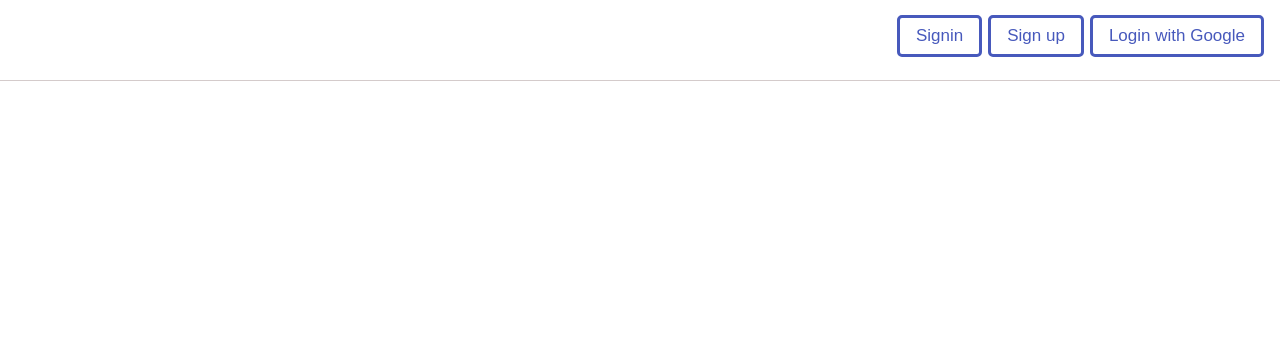
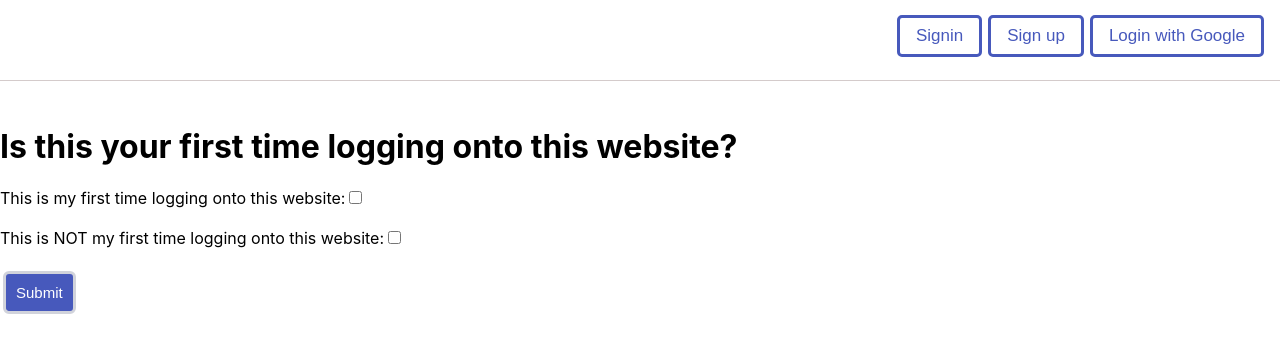
Before and after one commit to danf8/investapp-frontend, a React (Create React App) app: page /form in a window 1280 px wide. Shown: the top 352 px of the page. Built offline with nearby package versions, Linux system fonts and the light colour scheme; no server answers.

Commit message:
adds Form.js to determine if a user is new & routes to correspond with that

```diff
--- a/src/components/Main.js
+++ b/src/components/Main.js
@@ -5,10 +5,11 @@ import Show from '../pages/Show';
 import Signin from '../pages/Signin';
 import SignUp from '../pages/Signup';
 import Homepage from '../pages/Homepage';
+import Form from '../pages/Form';
 
 const Main = (props) => {
         const [stocks, setStocks] = useState(null);
-        const API_URL = "http://localhost:3002/stocks";
+        const API_URL = "http://localhost:5000/stocks";
 
         const getStocks = useCallback(async () => {
             try {
@@ -108,6 +109,7 @@ const Main = (props) => {
                     < Route path='/stocks/:id' element={ < Show stocks={stocks} updateStockComment={updateStockComment} updateOwnedStocks={updateOwnedStocks} user={props.user}/>} />
                     < Route path='/signin' element={<Signin user={props.user}/>}/>
                     < Route path='/signup' element={<SignUp/>}/>
+                    < Route path='/form' element={<Form/>}/>
                 </Routes>
             </main>
         );
--- /dev/null
+++ b/src/pages/Form.js
@@ -0,0 +1,44 @@
+import { useState } from 'react';
+
+const Form = (props) => {
+    const [newUser, setNewUser] = useState(false);
+    const [notNewUser, setNotNewUser] = useState(false);
+
+    const handleNewUserChange = (event) => {
+        setNewUser(event.target.checked);
+      };
+
+    const handleNotNewUserChange = (event) => {
+        setNotNewUser(event.target.checked);
+      };
+
+    const handleSubmit = (event) => {
+        event.preventDefault();
+        if(newUser){
+                //redirect new user here
+                window.location.href = '/users';
+                }else if(notNewUser){
+                // Redirect registered user here
+                window.location.href = '/stocks';
+                }else{
+                alert('You must select an option to continue.')
+                }
+   };
+
+    return(
+        <form onSubmit={handleSubmit}>
+            <label>
+             <h1>Is this your first time logging onto this website?</h1>
+             This is my first time logging onto this website:
+             <input type="checkbox" name="newUser" checked={newUser} onChange={handleNewUserChange}></input>
+            </label><br/><br/>
+            <label>
+             This is NOT my first time logging onto this website:
+             <input type="checkbox" name="notNewUser" checked={notNewUser} onChange={handleNotNewUserChange}></input>
+            </label><br/><br/>
+            <button type="submit">Submit</button>
+        </form>
+    )
+}
+
+export default Form;
--- a/src/pages/Homepage.js
+++ b/src/pages/Homepage.js
@@ -23,7 +23,7 @@ import {
 
 const Homepage = (props) => {
     const [stockIndexState, setStockIndex ] = useState(null)
-    const API_INDEX_URL = "http://localhost:3002/";
+    const API_INDEX_URL = "http://localhost:5000/";
 
     const getStockIndex = async () => {
         try {
--- a/src/pages/Signin.js
+++ b/src/pages/Signin.js
@@ -13,7 +13,7 @@ function SignIn(props) {
       await signIn(email, password);
       console.log("User signed in successfully");
       // Redirect the user here
-      window.location.href = '/stocks';
+      window.location.href = '/form';
     } catch (error) {
       console.error(error);
     }
```
